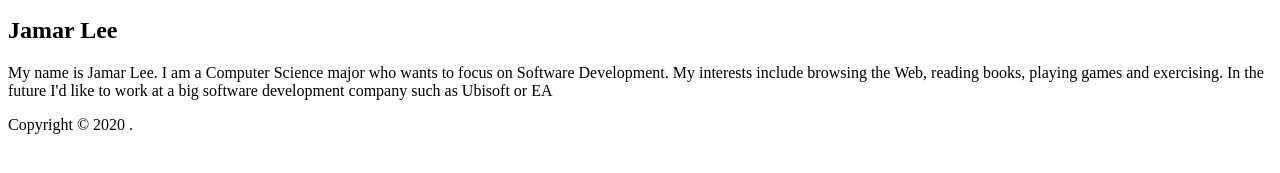
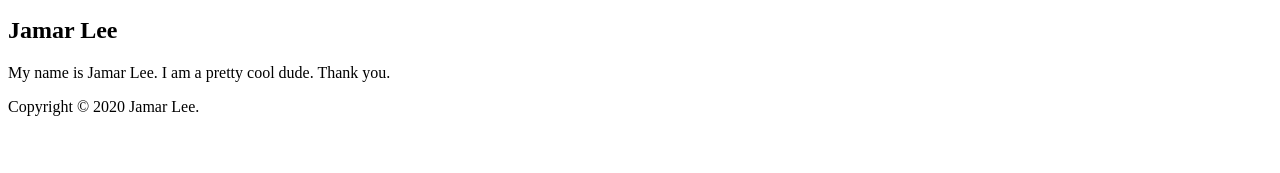
Before and after one commit to jamar-the-coder/-info2180-lab1, a plain HTML site: page index.html in a window 1280 px wide. Shown: the part 179-352 px from the top of the page. Drawn offline with Linux system fonts and the light colour scheme.

Commit message:
This is a webpage

```diff
--- a/index.html
+++ b/index.html
@@ -3,9 +3,9 @@
 <head>
 	<meta charset="UTF-8">
 	<meta name="viewport" content="width=device-
-	width, initial-scale=1.0">
+width, initial-scale=1.0">
 		<meta http-equiv="X-UA-Compatible" content="ie=edge">
-	    <title>INFO2180 Lab 1</title>
+		 <title>INFO2180 Lab 1</title>
 </head>
 <body>
 	<header>
@@ -14,12 +14,10 @@
 	</header>
 	<main>
 		<h2>Jamar Lee</h2>
-		<p>My name is Jamar Lee. I am a Computer Science major who wants to focus on Software Development. My
-		interests include browsing the Web, reading books, playing games and exercising. In the future I'd like to work
-		at a big software development company such as Ubisoft or EA</p>
+		<p>My name is Jamar Lee. I am a pretty cool dude. Thank you.</p>
 	</main>
 	<footer>
-			<p>Copyright &copy; 2020 <Your Name>.</p>
-			</footer>
-	</body>
-	</html>
+		<p>Copyright &copy; 2020 Jamar Lee.</p>
+    </footer>
+<body>
+</html>
```
